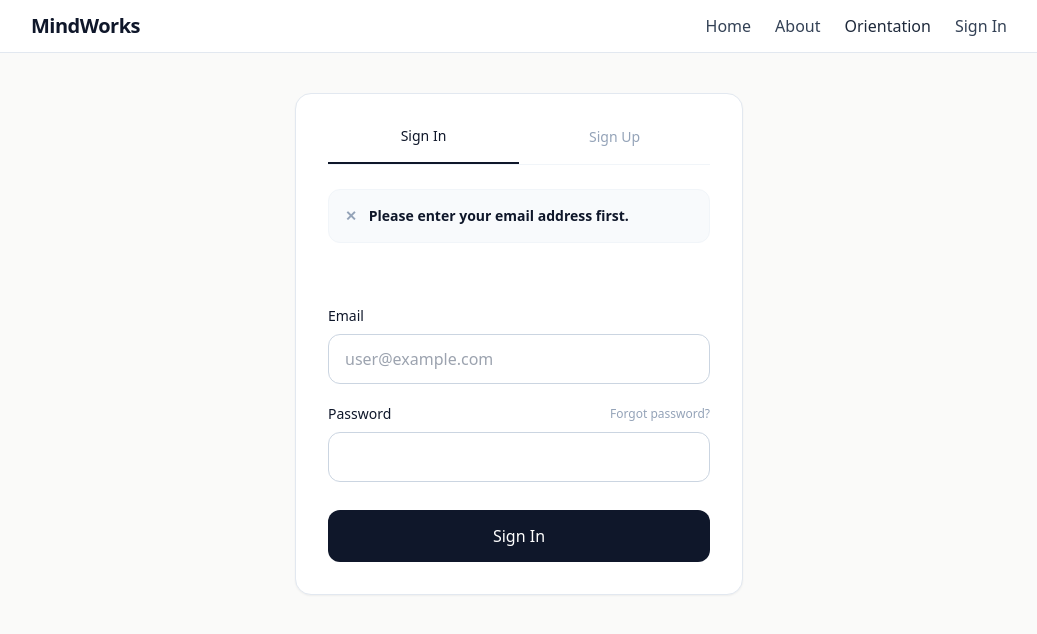
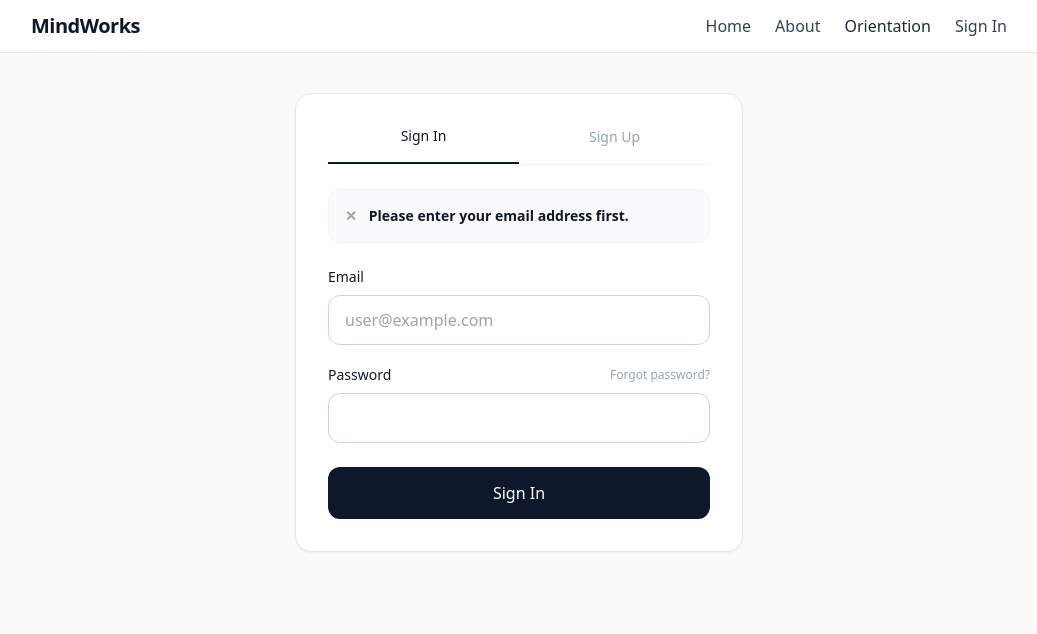
Before and after one commit to stopinder/therapy-orientation-quiz, a Vue app: page /auth in a window 1280 px wide. Both pictures are taken after a click on the button "Forgot password?". Shown: the top 634 px of the page, without its empty margins (121-1158 px from the left). Built offline with nearby package versions, Linux system fonts and the light colour scheme; no server answers.

Commit message:
Remove excessive spacing from authentication layout

```diff
--- a/src/views/AuthView.vue
+++ b/src/views/AuthView.vue
@@ -26,11 +26,10 @@
       </div>
 
       <!-- Authentication Status Area -->
-      <div class="mb-8 min-h-[85px]">
       <div
           v-if="status"
           :class="[
-              'rounded-xl p-4 text-sm transition-all duration-200',
+            'mb-6 rounded-xl p-4 text-sm transition-all duration-200',
             status.type === 'success' ? 'bg-emerald-50 border border-emerald-100' : 'bg-slate-50 border border-slate-100'
           ]"
       >
@@ -50,7 +49,6 @@
             ]">
               {{ status.description }}
             </p>
-            </div>
           </div>
         </div>
       </div>
@@ -99,7 +97,7 @@
 
         </div>
 
-      <div class="pt-2">
+      <div class="pt-1">
 
             <button
                 type="submit"
```
Lines whose indentation alone changed are shown as unchanged.
